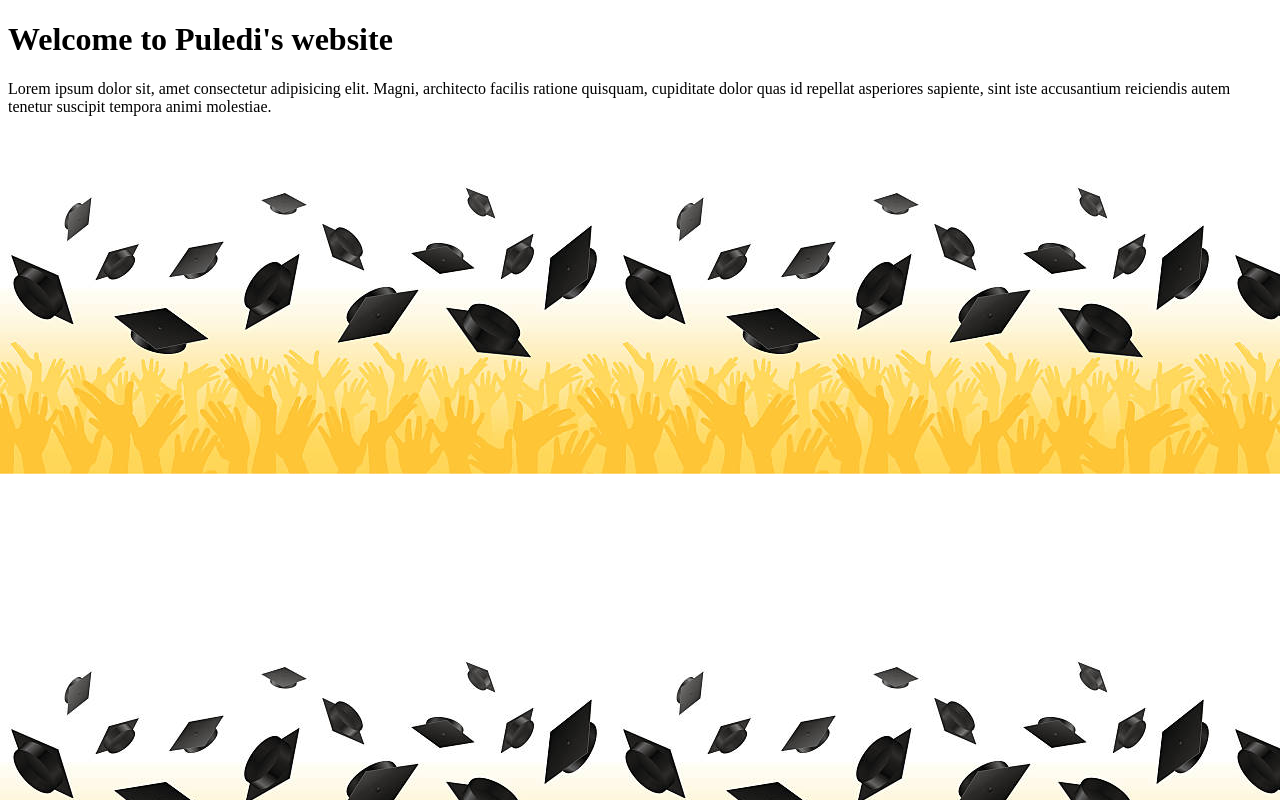
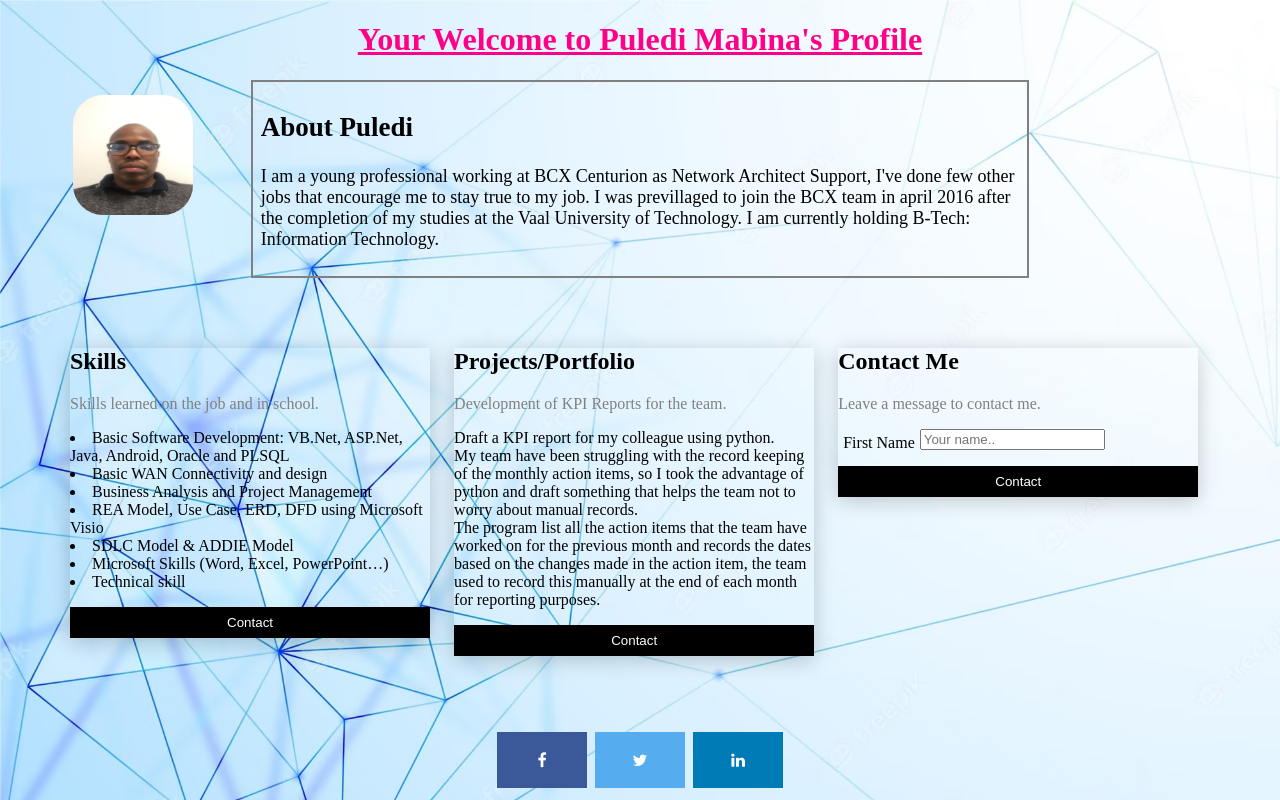
Before and after one commit to pmmabina/pmmabina.github.io, a plain HTML site: page index.html in a window 1280 px wide. Drawn offline with Linux system fonts and the light colour scheme.

Commit message:
progress made

```diff
--- a/index.html
+++ b/index.html
@@ -1,36 +1,111 @@
 <!DOCTYPE html>
 
 <html>
-<head>
-    <meta name="viewport" content="with=device-width, initial-scale=1.0">
-    <title>Puledi's website with css</title>
-    <link rel="stylesheet" href="style.css">
-    <link rel="preconnect" href="https://fonts.googleapis.com">
-<link rel="preconnect" href="https://fonts.gstatic.com" crossorigin>
-<link href="https://fonts.googleapis.com/css2?family=Poppins:ital,wght@0,200;0,300;0,400;0,500;1,100&display=swap" rel="stylesheet">
+  <head>
+    <meta name="viewport" content="with=device-width, initial-scale=1.0" />
+    <title>Welcome to Puledi's website</title>
+    <link rel="stylesheet" href="style.css" />
+    <link
+      rel="stylesheet"
+      href="https://cdnjs.cloudflare.com/ajax/libs/font-awesome/4.7.0/css/font-awesome.min.css"
+    />
+    <link rel="preconnect" href="https://fonts.googleapis.com" />
+    <link rel="preconnect" href="https://fonts.gstatic.com" crossorigin />
+    <link
+      href="https://fonts.googleapis.com/css2?family=Poppins:ital,wght@0,200;0,300;0,400;0,500;1,100&display=swap"
+      rel="stylesheet"
+    />
 
+    <h1>Your Welcome to Puledi Mabina's Profile</h1>
+  </head>
 
+  <body>
+    <img src="images/my_picture.jpg" class="logo" alt="Website logo" />
 
-</head>
-
-
-<body>
-
-
-    <h1 >Welcome to Puledi's website</h1>
-    <section>
-
-        <p>Lorem ipsum dolor sit, amet consectetur adipisicing elit. Magni, architecto facilis ratione quisquam, cupiditate dolor quas id repellat asperiores sapiente, sint iste accusantium reiciendis autem tenetur suscipit tempora animi molestiae.</p>
-
-    </section>
-    <section>
-        <p></p>
+    <section class="summary">
+      <h2>About Puledi</h2>
+      <p>
+        I am a young professional working at BCX Centurion as Network Architect
+        Support, I've done few other jobs that encourage me to stay true to my
+        job. I was previllaged to join the BCX team in april 2016 after the
+        completion of my studies at the Vaal University of Technology. I am
+        currently holding B-Tech: Information Technology.
+      </p>
     </section>
 
+    <div class="social-media">
+      <a href="#" class="fa fa-facebook"></a>
+      <a href="#" class="fa fa-twitter"></a>
+      <a href="#" class="fa fa-linkedin"></a>
+    </div>
 
+    <div class="row">
+      <div class="column">
+        <div class="card">
+          <div class="container">
+            <h2>Skills</h2>
+            <p class="title">Skills learned on the job and in school.</p>
+            <li>
+              Basic Software Development: VB.Net, ASP.Net, Java, Android, Oracle
+              and PLSQL
+            </li>
+            <li>Basic WAN Connectivity and design</li>
+            <li>Business Analysis and Project Management</li>
+            <li>REA Model, Use Case, ERD, DFD using Microsoft Visio</li>
+            <li>SDLC Model & ADDIE Model</li>
+            <li>Microsoft Skills (Word, Excel, PowerPoint…)</li>
+            <li>Technical skill</li>
 
+            <p><button class="button">Contact</button></p>
+          </div>
+        </div>
+      </div>
 
+      <div class="column">
+        <div class="card">
+          <div class="container">
+            <h2>Projects/Portfolio</h2>
+            <p class="title">Development of KPI Reports for the team.</p>
+            <p>
+              Draft a KPI report for my colleague using python. <br />My team
+              have been struggling with the record keeping of the monthly action
+              items, so I took the advantage of python and draft something that
+              helps the team not to worry about manual records. <br />The
+              program list all the action items that the team have worked on for
+              the previous month and records the dates based on the changes made
+              in the action item, the team used to record this manually at the
+              end of each month for reporting purposes.
+            </p>
+            <p><button class="button">Contact</button></p>
+          </div>
+        </div>
+      </div>
 
+      <div class="column">
+        <div class="card">
+          <div class="container">
+            <h2>Contact Me</h2>
+            <!-- <form action="action_page.php">
+              <div class="row"> -->
+                <p class="title">Leave a message to contact me.</p>
+                <div class="col-25">
+                  <label for="fname">First Name</label>
+                </div>
+                <div class="col-75">
+                  <input
+                    type="text"
+                    id="fname"
+                    name="firstname"
+                    placeholder="Your name.."
+                  />
+                </div>
 
-</body>
+              <!-- </div>
+            </form> -->
+            <p><button class="button">Contact</button></p>
+          </div>
+        </div>
+      </div>
+    </div>
+  </body>
 </html>
--- a/style.css
+++ b/style.css
@@ -9,19 +9,113 @@
   background-image: linear-gradient(rgba(4,9,30,0.7),rgba(4,9,30,0.7)),url(/images/Graduate.JPG);}
 
 
-h1{
-    text-align: center;
-    color: red;
-}
 
-p {
-    width: 800px;
-    padding: 10px;
-    margin: auto;
-    width: 60%;
-    border: 2px solid gray;
-}*/
+
+*/
 
 body {
-    background-image: url("images/graduate.jpg");
+    background-image: url("images/technological.avif");
+    background-repeat: no-repeat;
+    background-size: cover;
+
        }
+
+       h1{
+        text-align: center;
+        color: rgb(255, 0, 136);
+        text-decoration: underline;
+    }
+    .summary {
+        padding: 8px;
+        margin: auto;
+        width: 60%;
+        border: 2px solid gray;
+        font-size: large;
+    }
+
+    .logo{
+        padding: 20px;
+        width: 120px;
+        border-radius: 60px;
+        float: left;
+        padding: 30px;
+        margin-right: 0px;
+        height: 120px;
+        position: relative;
+        left: 35px;
+        top: -15px;
+    }
+
+    .social-media{
+        position: absolute;
+        top: 95%;
+        left: 50%;
+        transform: translate(-50%,-50%);
+     }
+
+    .fa{
+        padding: 20px;
+        font-size: 30px;
+        width: 50px;
+        text-align: center;
+        text-decoration: none;
+        margin: 5px 2px;
+
+      }
+
+      .fa:hover {
+          opacity: 0.7;
+      }
+
+      .fa-facebook {
+        background: #3B5998;
+        color: white;
+      }
+
+      .fa-twitter {
+        background: #55ACEE;
+        color: white;
+      }
+
+      .fa-linkedin {
+        background: #007bb5;
+        color: white;
+      }
+
+      .fa-Github{
+        background: #007bb5;
+        color: white;
+      }
+
+      .row{
+        padding: 50px;
+      }
+
+      .column {
+        float: left;
+        width: 33%;
+        margin-bottom: 20px;
+      }
+      .card {
+        box-shadow: 0 4px 20px 0 rgba(0, 0, 0, 0.2);
+        margin: 12px;
+      }
+      .title {
+        color: grey;
+      }
+      .button {
+        border: none;
+        outline: 0;
+        display: inline-block;
+        padding: 8px;
+        color: white;
+        background-color: #000;
+        text-align: center;
+        cursor: pointer;
+        width: 100%;
+      }
+
+      .col-25{
+        float: left;
+        padding: 5px;
+      }
```
Also changed, not shown: images/my_picture.jpg (added), 2 other files.
